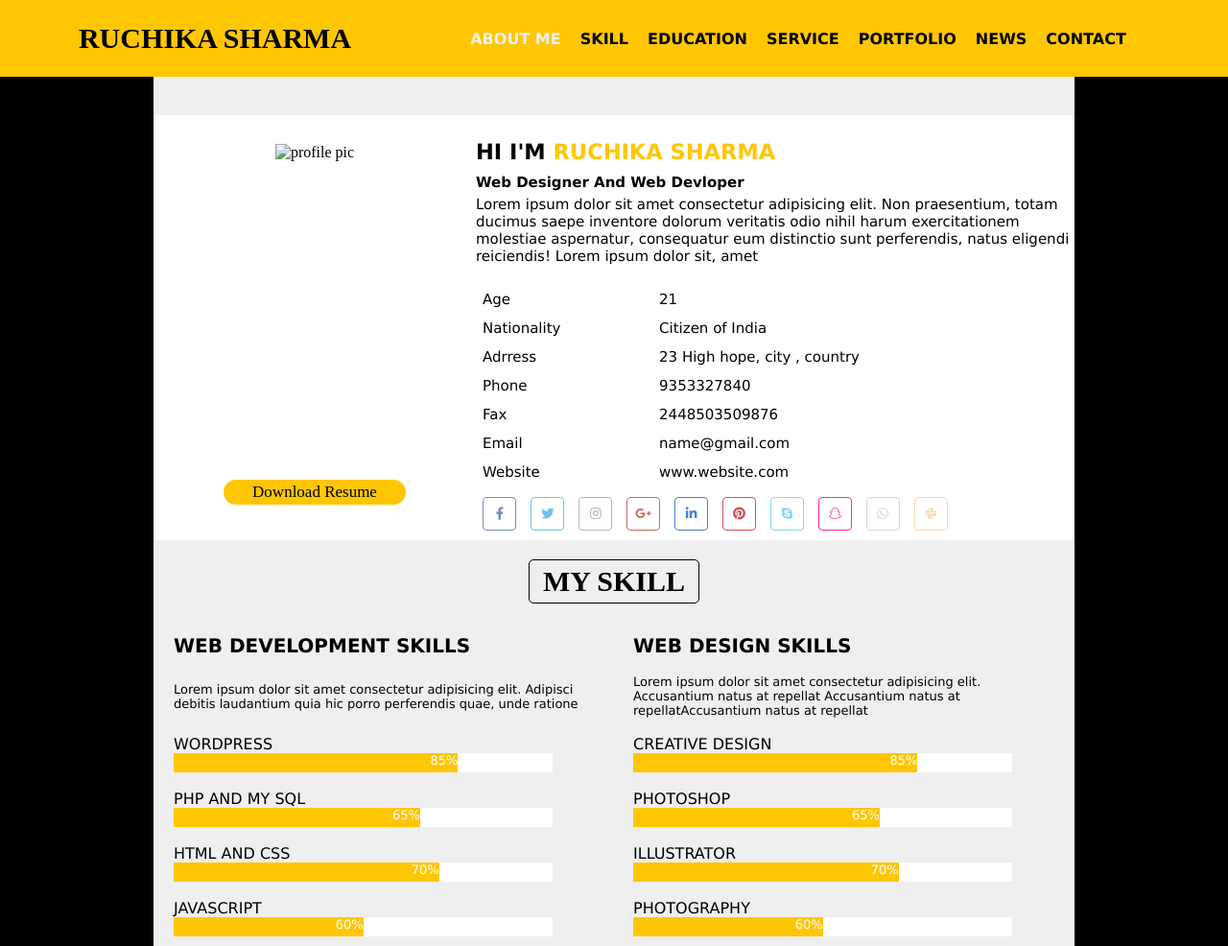
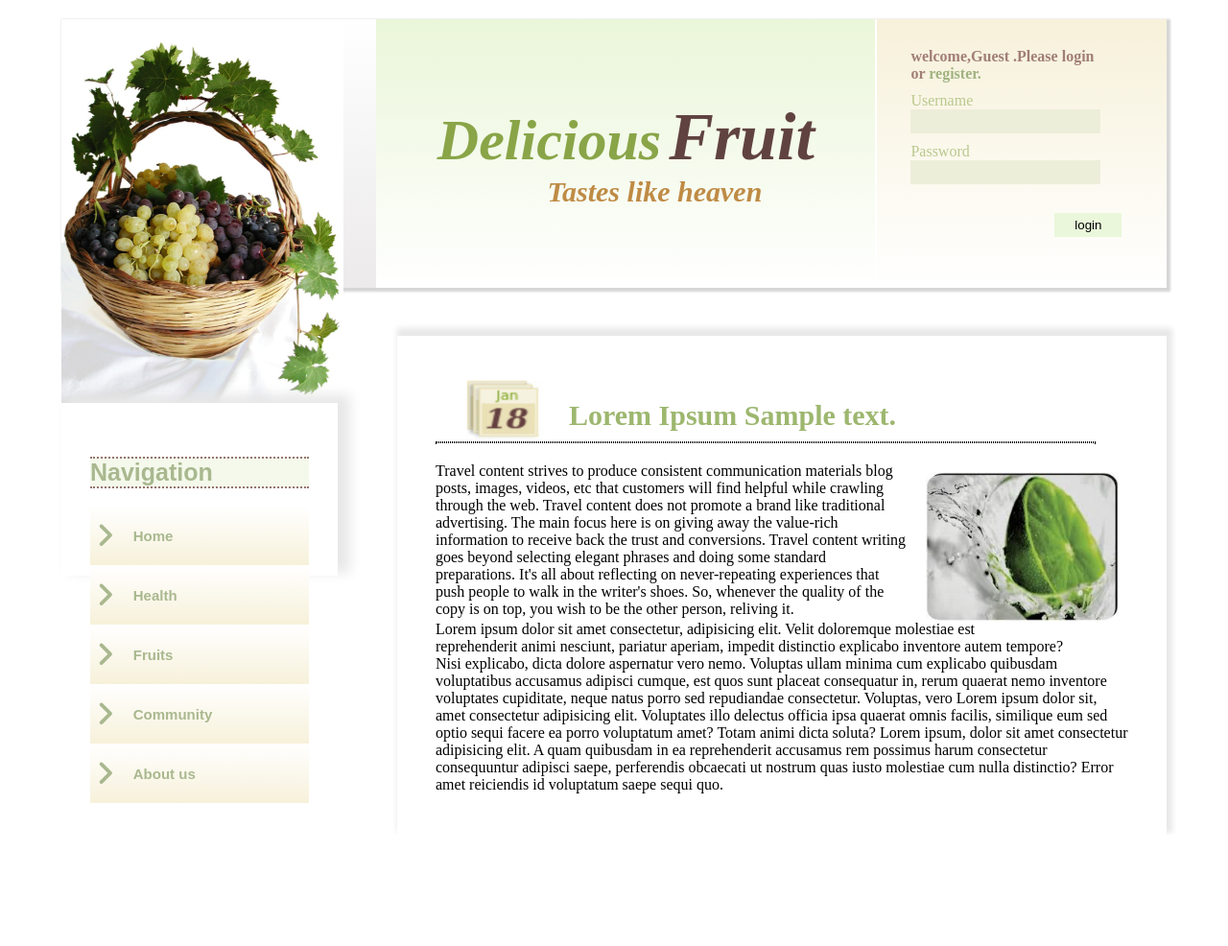
Before and after one commit to ruchi-002/assignment-2, a plain HTML site: page index.html in a window 1280 px wide. Shown: the whole page at 96% size. After the commit the page ends 870 px from the top, so only its background shows below. Drawn offline with Linux system fonts and the light colour scheme.

Commit message:
Add files via upload

```diff
--- a/index.html
+++ b/index.html
@@ -1,117 +1,99 @@
-<!DOCTYPE html>
 <html lang="en">
   <head>
-    <meta charset="UTF-8">
-    <meta http-equiv="X-UA-Compatible" content="IE=edge">
-    <meta name="viewport" content="width=device-width, initial-scale=1.0">
-    <title>About Me</title>
-    <link rel="stylesheet" href="style.css">
+    <meta charset="UTF-8" />
+    <meta http-equiv="X-UA-Compatible" content="IE=edge" />
+    <meta name="viewport" content="width=device-width, initial-scale=1.0" />
+    <title>Document</title>
+    <link rel="stylesheet" href="style.css" />
     <link rel="stylesheet" href="https://cdnjs.cloudflare.com/ajax/libs/font-awesome/6.1.1/css/all.min.css">
   </head>
   <body>
-    <section class="container">
-        <nav>
-            <h1>RUCHIKA SHARMA </h1>
-            <ul>
-                <li id="about">ABOUT ME</li>
-                <li>SKILL</li>
-                <li>EDUCATION</li>
-                <li>SERVICE</li>
-                <li>PORTFOLIO</li>
-                <li>NEWS</li>
-                <li>CONTACT</li>
-            </ul>
-        </nav>
-        <section class="inner-container">
-            <div id="profile">
-                <div id="pic">
-                    <img src="images/1.jpg"
-                        alt="profile pic">
-                    <button>Download Resume</button>
+    <div class="container">
+      <div class="content">
+        <img src="2.jpg" />
+        <div class="gray-w"></div>
+        <div class="head">
+          <div class="head-1">
+            <h1>
+              <span style="color: #89a548; font-size: 60px; font-style: italic"
+                >Delicious</span
+              >
+              <span style="color: #604341; font-size: 70px; font-style: italic"
+                >Fruit</span
+              >
+            </h1>
+            <h3
+              style="
+                color: #bf8b45;
+                font-size: 30px;
+                margin-left: 60px;
+                font-style: italic;
+              "
+            >
+              <span>Tastes like heaven</span>
+            </h3>
           </div>
-                <div id="bio">
-                    <h2>HI I'M <span style="color: #FFC603;"> RUCHIKA SHARMA</span></h2>
-                    <h4>Web Designer And Web Devloper</h4>
-                    <p>Lorem ipsum dolor sit amet consectetur adipisicing elit. Non praesentium, totam ducimus saepe
-                        inventore dolorum veritatis odio nihil harum exercitationem molestiae aspernatur, consequatur
-                        eum distinctio sunt perferendis, natus eligendi reiciendis! Lorem ipsum dolor sit, amet
-                        </p>
-                    <table id="table1">
-                        <tr>
-                            <td>Age</td>
-                            <td>21</td>
-                        </tr>
-                        <tr>
-                            <td>Nationality</td>
-                            <td>Citizen of India</td>
-                        </tr>
-                        <tr>
-                            <td>Adrress</td>
-                            <td>23 High hope, city , country</td>
-                        </tr>
-                        <tr>
-                            <td>Phone</td>
-                            <td>9353327840</td>
-                        </tr>
-                        <tr>
-                            <td>Fax</td>
-                            <td>2448503509876</td>
-                        </tr>
-                        <tr>
-                            <td>Email</td>
-                            <td>name@gmail.com</td>
-                        </tr>
-                        <tr>
-                            <td>Website</td>
-                            <td>www.website.com</td>
-                        </tr>
-                    </table>
-                    <div id="icon">
-                    <button style="border: 1px solid #798BBA;"><i class="fa-brands fa-facebook-f" style="color: #798BBA;"></i></button>
-                    <button style="border: 1px solid #6EC3F0;"><i class="fa-brands fa-twitter" style="color: #6EC3F0;"></i></button>
-                    <button style="border: 1px solid #C5AFAE;"><i class="fa-brands fa-instagram " style="color: #C5AFAE;"></i></button>
-                    <button style="border: 1px solid #D1695D;"><i class="fa-brands fa-google-plus-g" style="color: #D1695D;"></i></button>
-                    <button style="border: 1px solid #467FC4;"><i class="fa-brands fa-linkedin-in" style="color: #467FC4;"></i></button>
-                    <button style="border: 1px solid #D54E5B;"><i class="fa-brands fa-pinterest" style="color: #D54E5B;"></i></button>
-                    <button style="border: 1px solid #82D6F5;"><i class="fa-brands fa-skype" style="color: #82D6F5;"></i></button>
-                    <button style="border: 1px solid #FD2B99;"><i class="fa-brands fa-snapchat" style="color: #FD2B99;"></i></button>
-                    <button style="border: 1px solid #D2D8E8;"><i class="fa-brands fa-whatsapp" style="color: #D2D8E8;"></i></button>
-                    <button style="border: 1px solid #F6DAB2;"><i class="fa-brands fa-slack" style="color: #F6DAB2;"></i></button>
+          <div class="login">
+            <h4 id="heading">
+              welcome,Guest .Please login <br />
+              or <span>register.</span>
+            </h4>
+            <div>
+              <label for="username" class="labels">Username</label><br />
+              <input type="text" name="username" id="user" />
+            </div>
+            <div>
+              <label for="password" class="labels">Password</label><br />
+              <input type="password" name="password" id="pass" />
+            </div>
+            <button type="button" id="btn">login</button>
           </div>
         </div>
       </div>
-            <div id="skill">
-                <h1 id="myskill">MY SKILL</h1>
+      <aside id="nav">
+        <br />
+        <br />
+        <div id="navbar">
+          <div id="title">Navigation</div>
+          <br />
+          <div class="links">
+            <i class="fa-solid fa-angle-right fa-2x"> </i>
+            Home
           </div>
-            <table id="table2" >
-                <tr>
-                <tr>
-                    <th>WEB DEVELOPMENT SKILLS</th>
-                    <th>WEB DESIGN SKILLS</th>
-                </tr>
-                <tr>
-                    <td style="font-size: 13px;"> Lorem ipsum dolor sit amet consectetur adipisicing elit. Adipisci debitis laudantium quia hic
-                        porro perferendis quae, unde ratione </td>
-                    <td style="font-size: 13px;">Lorem ipsum dolor sit amet consectetur adipisicing elit. Accusantium natus at repellat Accusantium natus at repellatAccusantium natus at repellat </td>
-                </tr>
-                <tr>
-                    <td>WORDPRESS <br><div id="outer1"><div id="inner1">85%</div></div></td>
-                    <td>CREATIVE DESIGN <br> <div id="outer1"><div id="inner1">85%</div></div></td>
-                </tr>
-                <tr>
-                    <td>PHP AND MY SQL <br><div id="outer2"><div id="inner2">65%</div></div></td>
-                    <td>PHOTOSHOP <br> <div id="outer2"><div id="inner2">65%</div></div></td>
-                </tr>
-                <tr>
-                    <td>HTML AND CSS <br><div id="outer3"><div id="inner3">70%</div></div></td>
-                    <td>ILLUSTRATOR <br> <div id="outer3"><div id="inner3">70%</div></div></td>
-                </tr>
-                <tr>
-                    <td>JAVASCRIPT<br><div id="outer4"><div id="inner4">60%</div></div></td>
-                    <td>PHOTOGRAPHY <br> <div id="outer4"><div id="inner4">60%</div></div></td>
-                </tr>
-            </table>
-        </section>
-    </section>
+          <div class="links">
+            <i class="fa-solid fa-angle-right fa-2x" class="arrows"> </i> Health
+          </div>
+          <div class="links">
+            <i class="fa-solid fa-angle-right fa-2x" class="arrows"> </i> Fruits
+          </div>
+          <div class="links">
+            <i class="fa-solid fa-angle-right fa-2x" class="arrows"> </i> Community
+          </div>
+          <div class="links">
+            <i class="fa-solid fa-angle-right fa-2x" class="arrows"> </i> About us
+          </div>
+        </div>
+      </aside>
+      <div class="info">
+        <div class="cal">
+          <img src="5.png" class="img-cal" alt="">
+          <h2 class="info-head">Lorem Ipsum Sample text.</h2>
+        </div>
+        <hr>
+        <div class="para">
+          <div class="paragraph">
+           <p>
+            Travel content strives to produce consistent communication materials blog posts, images, videos, etc  that customers will find helpful while crawling through the web.  Travel content does not promote a brand like traditional advertising.  The main focus here is on giving away the value-rich information to receive back the trust and conversions.
+            Travel content writing goes beyond selecting elegant phrases and doing some  standard preparations. It's all about reflecting on never-repeating experiences that push people to walk in the writer's shoes. So, whenever the quality of the copy is on top, you wish to be the other person, reliving it.
+          </p>
+          <img src="4.jpg" alt="" class="image-para ">
+        </div>
+
+        <div class="bottom-right">
+          <p>Lorem ipsum dolor sit amet consectetur, adipisicing elit. Velit doloremque molestiae est <br> reprehenderit animi nesciunt, pariatur aperiam, impedit distinctio explicabo inventore autem tempore? <br> Nisi explicabo, dicta dolore aspernatur vero nemo. Voluptas ullam minima cum explicabo quibusdam voluptatibus accusamus adipisci cumque, est quos sunt placeat consequatur in, rerum quaerat nemo inventore voluptates cupiditate, neque natus porro sed repudiandae consectetur. Voluptas, vero Lorem ipsum dolor sit, amet consectetur adipisicing elit. Voluptates illo delectus officia ipsa quaerat omnis facilis, similique eum sed optio sequi facere ea porro voluptatum amet? Totam animi dicta soluta? Lorem ipsum, dolor sit amet consectetur adipisicing elit. A quam quibusdam in ea reprehenderit accusamus rem possimus harum consectetur consequuntur adipisci saepe, perferendis obcaecati ut nostrum quas iusto molestiae cum nulla distinctio? Error amet reiciendis id voluptatum saepe sequi quo.</p>
+        </div>
+      </div>
+      </div>
+    </div>
   </body>
 </html>
--- a/style.css
+++ b/style.css
@@ -1,185 +1,181 @@
 *{
-    margin: 0;
-    padding: 0;
+    margin: 0px;
+    padding: 0px;
 }
-nav{
+body{
+    background-color: white;
     display: flex;
-    flex-direction: row;
-    height: 10vh;
-    background-color: #FFC603;
-}
-h1{
-    display: flex;
-    flex-direction: row;
-    align-items: center;
-    width: 35%;
-  font-size: 30px;
-  justify-content: center;
-}
-ul{
-    list-style:none;
-    display: flex;
-    flex-direction: row;
-    align-items: center;
-    width: 60%;
-    justify-content: center;
-}
-li{
-    padding: 0 10px 0 10px;
-    font-family: 'Lucida Sans', 'Lucida Sans Regular', 'Lucida Grande', 'Lucida Sans Unicode', Geneva, Verdana, sans-serif;
-    font-weight: bold;
-}
-li:hover{
-    color: white;
-    cursor: pointer;
+    padding: 20px;
+    justify-content: space-around;
 }
 .container{
-    background-color: black;
+    height: 100vh;
+    width: 90vw;
+    background-color: white;
 }
-.inner-container{
-    background-color: #EFEFEF;
-    width: 75%;
-    margin: auto;
-    padding-top: 40px;
+.content{
+    display: flex;
+    box-shadow: 2px 2px 2px 2px rgba(155, 153, 153, 0.4);
+    height: 35vh;
 }
-#profile{
-    background-color: white;
+.gray-w{
+    background-image: linear-gradient(to bottom, white, #ECEAEA);
+    height: 35vh;
+    width: 8vw;
+}
+img{
+    height: 50vh;
+    width: 40vh;
+}
+.head{
     display: flex;
-    flex-direction: row;
+    column-gap: 2px;
 }
-#pic{
-    width: 35%;
+.head-1{
+    background-image: linear-gradient(180deg, #EAF6D9, white);
+    width: 65vh;
     display: flex;
     flex-direction: column;
     align-items: center;
+    justify-content: center;
 }
-#pic img{
-    height: 40vh;
-    margin: 30px 30px ;
+
+.login{
+    display: flex;
+    width: 22vw;
+    flex-direction: column;
+    background-image: linear-gradient(180deg, #F7F1DA, white);
+    justify-content: flex-start;
+    padding: 10px;
+    row-gap: 10px;
 }
-#pic button{
-   background-color: #FFC603;
-   margin-bottom: 20px;
-    padding: 3px 30px 3px 30px;
-    border-radius: 50px ;
-    font-size: 17px;
-    border: 0px;
-    font-family: Brush Script MT;
+#heading{
+    color: #A17E77;
+    font-weight: bold;
+    margin-left: 25px;
+    margin-top: 20px;
 }
-#bio{
-    width: 65%;
-    font-family: 'Lucida Sans', 'Lucida Sans Regular', 'Lucida Grande', 'Lucida Sans Unicode', Geneva, Verdana, sans-serif;
+#heading span{
+   color: #A0B380;
+}
+.labels{
+    color: #BAC88E;
+    margin-left: 25px;
+}
+#user,#pass{
+    margin-left: 25px;
+    border-style: none;
+    padding: 5px;
+    background-color: #EDEEDA;
+    border-style: none;
+    width: 70%;
+}
+#btn{
+    width: 70px;
+    padding: 5px;
+    margin-left: 175px;
+    margin-top: 20px;
+    background-color: hsl(86, 63%, 91%);
+    border-style: none;
+}
+aside{
+    width:20%;
+    float:left;
+    position:relative;
+    top:15%;
+
+    /* margin-left: 10px; */
+}
+aside nav{
+    position: absolute;
+}
+#nav
+{
+    width:25%;
+    height: 180px;
+    box-shadow: 10px -6px 12px 3px #e8e8e8;
+}
+#title{
+    margin-top: 20px;
+    margin-right: 30px;
+    margin-left: 30px;
+    border-top: dotted;
+    /* background-image:linear-gradient(to bottom,white,#C7CFB5); */
+    background-color: #F4F9EB;
+    color: #A9B88F;
+    /* color:rgb(165, 191, 165); */
+    font-family:Arial, Helvetica, sans-serif;
+    font-weight: bold;
+    font-size: 25px;
+    border-top:  2px #967470 dotted;
+    border-bottom: 2px #967470 dotted;
+    /* padding: 2px; */
+}
+.links{
+    background-image: linear-gradient(to top, #F7F1DA, white);;
+    /* margin-top: 10px; */
+    margin-right: 30px;
+    margin-left: 30px;
+    height:50px;
+    padding: 6px;
+    font-family:Arial, Helvetica, sans-serif;
+    font-weight: 600;
+    font-size: 15px;
+    height: 50px;
+    color: #A9B88F;
     display: flex;
-    flex-direction: column;
-    align-items: flex-start;
-    font-size: 15px;
+    align-items: center;
+    column-gap: 20px;
 }
-h2{
-    padding-top: 25px;
+.info{
+    box-shadow: 3px -5px 6px 3px #E8E8E8;
+    display: block;
+    height: 60vh;
+    margin-top: 50px;
+    margin-left: 350px;
+    position: relative;
+    padding:20px ;
 }
-h4{
-    padding-top: 10px ;
-}
-p{
-    padding-top: 5px;
-}
-#icon{
+.cal{
     display: flex;
     flex-direction: row;
-    justify-content: space-around;
-    width: 80%;
+    border-bottom-style: dotted;
+    border-bottom: black;
 }
-#icon button{
-    height: 35px;
-    width: 35px;
+.info-head{
+
+    margin-top: 46px;
+    font-size: 30px;
+    color: #9DB76F;
+    margin-left: 19px;
+}
+hr{
+    width: 90%;
+    text-align: center;
+    margin-left: 20px;
+    border-style: dotted;
+}
+.para{
+    padding: 20px;
+}
+.img-cal{
+    background-repeat: no-repeat;
+    width: 100px;
+    height: 70px;
+    margin-top: 20px;
+    margin-left: 40px;
+}
+.image-para {
     margin-top: 10px;
-    margin-bottom: 10px;
-    background-color: white;
-    border-radius: 4px;
+    background-repeat: no-repeat;
+    height: 155px;
+    margin-right: 10px;
 }
-#table1 {
-    padding-top: 20px ;
-    width: 100%;
+.paragraph{
+    display: flex;
+    flex-direction: row;
+    justify-content: flex-start;
 }
-#table1 td{
-    padding: 5px;
+.paragraph p{
+    margin-right: 20px;
 }
-#myskill{
-    margin: 20px auto ;
-    border: 1px solid black;
-    border-radius: 5px;
-    padding: 5px 5px;
-    width: 13vw;
-    text-align: center;
-}
-#table2{
-    font-family: 'Lucida Sans', 'Lucida Sans Regular', 'Lucida Grande', 'Lucida Sans Unicode', Geneva, Verdana, sans-serif;
-}
-#table2 td{
-    padding: 8px 19px;
-    width: 50%;
-}
-#table2 th{
-    font-size: 20px;
-    text-align: left;
-    padding: 8px 19px;
-}
-#outer1{
-    width: 90%;
-    height: 20px;
-
-    background-color: white;
-}
-#inner1{
-    width: 75%;
-    height: 20px;
-    background-color: #FFC603;
-    text-align: right;
-    font-size: 13px;
-    color: white;
-}
-#outer2{
-    width: 90%;
-    height: 20px;
-    background-color: white;
-}
-#inner2{
-    width: 65%;
-    height: 20px;
-
-    background-color: #FFC603;
-    text-align: right;
-    font-size: 13px;
-    color: white;
-}
-#outer3{
-    width: 90%;
-    height: 20px;
-
-    background-color: white;
-}
-#inner3{
-    width: 70%;
-    height: 20px;
-    background-color: #FFC603;
-    text-align: right;
-    font-size: 13px;
-    color: white;
-}
-#outer4{
-    width: 90%;
-    height: 20px;
-    background-color: white;
-}
-#inner4{
-    width: 50%;
-    height: 20px;
-    background-color: #FFC603;
-    text-align: right;
-    font-size: 13px;
-    color: white;
-}
-#about
-{
-    color:#EFEFEF;
-}
```
Also changed, not shown: 2.jpg (added), 4.jpg (added), 5.png (added), 1 other file. Lines whose indentation alone changed are shown as unchanged.
